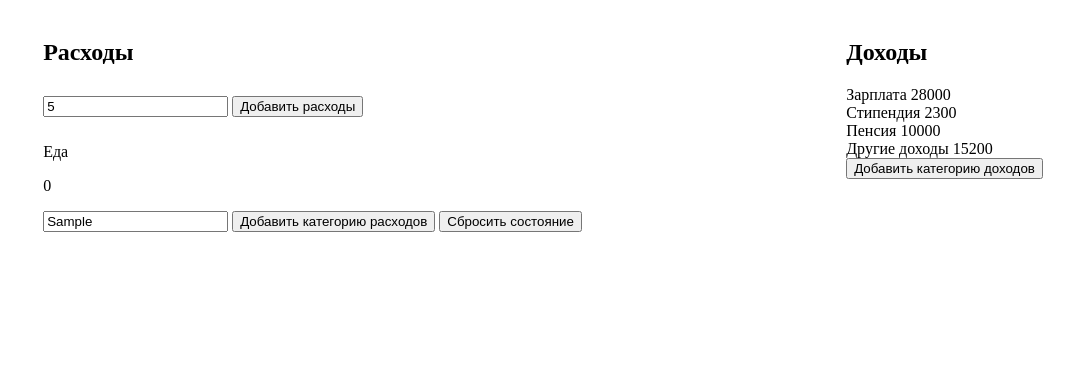
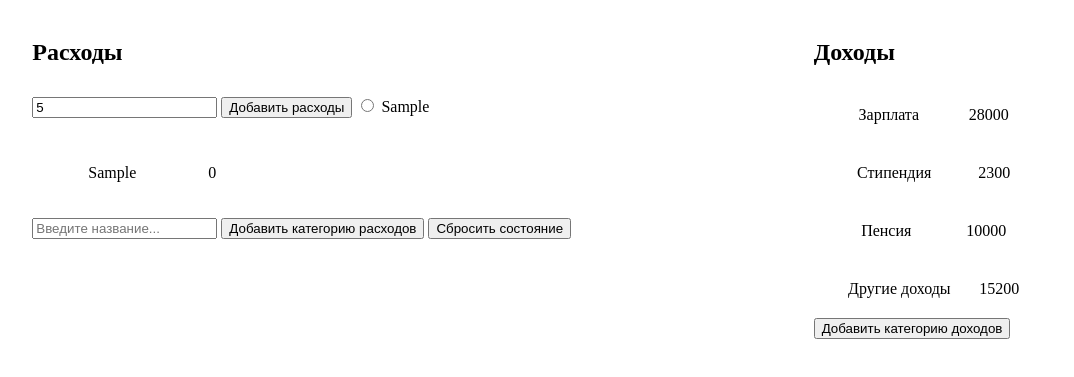
Before and after one commit to ktnkl/budget_tracker, a website: page index.html in a window 1280 px wide. Both pictures are taken after typing "5", "Sample" into the empty fields and a click on the button "Добавить категорию расходов". Shown: the part 61-438 px from the top of the page, without its empty margins (97-1171 px from the left). Drawn offline with Linux system fonts and the light colour scheme.

Commit message:
Сделал примерно то же, что и Витя на занятии, но своими руками, дальше изменяю структуру стейта

```diff
--- a/index.html
+++ b/index.html
@@ -12,21 +12,18 @@
 <body>
   <h1 class="main-title">Трекер финансов</h1>
   <div class="main-wrapper">
-    <article class="outcome">
+    <article class="outcome" id="outcome">
       <h1>Расходы</h1>
-      <form action="" class="outcome-form" id="outcome-form">
-        <input type="number">
-        <button class="outome-form__add" id="add-outcome">Добавить расходы</button>
-        <!-- тут будут отображаться категории -->
-    </form>
-      <section class="categories" id="categories-income-list">
-        <div class="categories-item">
-          <p class="categories-item__key">Еда</p>
-          <p class="categories-item__value">0</p>
-        </div>
+      <section class="outcome-form" id="outcome-form" name="outcome">
+        <input type="number" id="add-outcome-value">
+        <button class="outome-form__add" id="add-outcome" onclick="addCategoryValue(2)">Добавить расходы</button>
 
+        <!-- тут будут отображаться радио кнопки расходов -->
       </section>
-      <input type="text" placeholder="Введите название..." id="add-income-category-name">
+      <section class="categories" id="categories-outcome-list">
+      <!-- тут будут отображаться категории и их значения   -->
+      </section>
+      <input type="text" placeholder="Введите название..." id="add-outcome-category-name">
       <button class="outcome__add" id="add-outcome-category" onclick="addCategory(2)">Добавить категорию
         расходов</button>
       <button class="outcome__reset" onclick="resetState()">Сбросить состояние</button>
--- a/script.js
+++ b/script.js
@@ -1,9 +1,10 @@
 /// Model
 
 const defaultState = {
-  income: [], // { id: 1, categoryId: 1, value: 100}
-  outcome: [], // { id: 2, categoryId: 2, value: 100 }
-  category: [] // { categoryId: 1, name: 'Развлечения' }
+  income: [], // { categoryId: 1, value: 100}
+  outcome: [], // { categoryId: 2, value: 100 }
+  category: [], // { categoryId: 1, name: 'Развлечения' }
+  id: 0 //счетчик айди категории, общий для расходов и доходов
 }
 
 let savedState = localStorage.getItem('state')
@@ -20,9 +21,14 @@ let saveState = () => {
   localStorage.setItem('state', JSON.stringify(state))
 }
 
+
+
 /// View-Model
+let outcomeCounter = 0;
 
 let addCategory = (categoryId) => {
+  let id = state.id
+
   let inputId
   switch (categoryId) {
     case 1:
@@ -33,10 +39,34 @@ let addCategory = (categoryId) => {
     default:
       break;
   }
-  name = document.getElementById(inputId).value
-  state.category.push({ categoryId, name })
-  document.getElementById(inputId).value = '' // обнуляем инпут
-  render('outcome-form', state.category, 'categoryInput')
+  let $categoryInput = document.getElementById(inputId)
+  let categoryName = $categoryInput.value
+  $categoryInput.value = '' // обнуляем инпут
+
+  renderCategory(categoryName, id)
+  renderRadio(categoryName, id)
+
+  state.category.push({id, categoryId,categoryName})
+  state.id += 1
+}
+
+function renderRadio(categoryName, id) {
+  const $outcomeForm = document.getElementById("outcome-form")
+  let outcomeRadioHTML = `
+    <input type="radio" value="outcomeRadio${id}" name="outcome" class="${id}">
+    <label for="outcomeRadio${id}">${categoryName}</label>
+  `;
+  $outcomeForm.insertAdjacentHTML("beforeend", outcomeRadioHTML)
+}
+
+function renderCategory(categoryName, id) {
+  const $categoriesList = document.getElementById("categories-outcome-list");
+  const categoryHTML = `
+    <div class="${id} categories-item">
+      <p class="categories-item__key">${categoryName}</p>
+      <p class="categories-item__value">0</p>
+    </div>`
+  $categoriesList.insertAdjacentHTML("beforeend", categoryHTML)
 }
 
 let removeCategory = (categoryId) => {
@@ -48,35 +78,47 @@ let addCategoryValue = (categoryId) => {
   let inputId
   switch (categoryId) {
     case 1:
-      inputId = 'add-income'
+      inputId = 'add-income-value'
       break;
     case 2:
-      inputId = 'add-outcome'
+      inputId = 'add-outcome-value'
     default:
       break;
   }
   const value = document.getElementById(inputId).value
+  document.getElementById(inputId).value = ''
 
+  let $radios = document.getElementsByName("outcome");
+  let checkedId;
+  for (let i = 0; i < $radios.length; i++) {
+    if ($radios[i].checked) {
+      checkedId = $radios[i].classList[0]
+      break
+    }
+  }
+
+  state.outcome.push({checkedId, value})
+
+  for (key in state.outcome) {
+    console.log(state.outcome[key])
+  }
 }
 
 const defaultCategoryType = [{ categoryId: 1, name: 'Доходы' }, { categoryId: 2, name: 'Расходы' }]
 
-render = (elementId, model, blockType) => {
-  let element = document.getElementById(elementId)
-  model.forEach((item, index) => {
-    element.insertAdjacentHTML('beforeend', blockType === 'categoryInput' ? categoryInput('category' + index, item.name) : null)
-  })
-  saveState()
-}
+
+
+// render = (elementId, model, blockType) => {
+//   let element = document.getElementById(elementId)
+//   model.forEach((item, index) => {
+//     element.insertAdjacentHTML('beforeend', blockType === 'categoryInput' ? categoryInput('category' + index, item.name) : null)
+//   })
+//   saveState()
+// }
 
 /// Components
 
-let categoryInput = (value, name) => {
-  return `<input type="radio" value="${value}" name="outcome-catergory">
-   <label for="${value}">${name}</label>`
-}
 
-render('outcome-form', state.category, 'categoryInput')
 
 // function getSum() {
 //   let sum = 0;
--- a/style.css
+++ b/style.css
@@ -16,125 +16,17 @@
   padding: 10px 0;
 }
 
-/* .categories {
+.categories {
   display: flex;
   flex-wrap: wrap;
   justify-content: space-between;
   flex-direction: column;
 }
 
-.outcome-diagram {
-  height: 100px;
-  width: 100px;
-  border-radius: 50%;
-  background: conic-gradient(var(--food) 0deg var(--foodPercent),
-    var(--transport) var(--foodPercent) calc(var(--transportPercent) + var(--foodPercent)), red var(--transportPercent) var(--healthPercent), green var(--healthPercent) var(--h))
-}
-
 .categories-item {
   margin: 20px;
+  display: flex;
+  flex-direction: row;
+  justify-content: space-around;
+  width: 200px
 }
-
-#food {
-  position: relative;
-}
-
-#food::before {
-  content: "";
-  position:absolute;
-  left: -20px;
-  background-color: var(--food);
-  width: 16px;
-  height: 16px;
-}
-
-#transport {
-  position: relative;
-}
-
-#transport::before {
-  content: "";
-  position:absolute;
-  left: -20px;
-  background-color: var(--transport);
-  width: 16px;
-  height: 16px;
-}
-
-#health {
-  position: relative;
-}
-
-#health::before {
-  content: "";
-  position:absolute;
-  left: -20px;
-  background-color: red;
-  width: 16px;
-  height: 16px;
-}
-
-#home {
-  position: relative;
-}
-
-#home::before {
-  content: "";
-  position:absolute;
-  left: -20px;
-  background-color: green;
-  width: 16px;
-  height: 16px;
-}
-
-#salary {
-  position: relative;
-}
-
-#salary::before {
-  content: "";
-  position:absolute;
-  left: -20px;
-  background-color: green;
-  width: 16px;
-  height: 16px;
-}
-
-#schoolarship {
-  position: relative;
-}
-
-#schoolarship::before {
-  content: "";
-  position:absolute;
-  left: -20px;
-  background-color: navy;
-  width: 16px;
-  height: 16px;
-}
-
-#pension {
-  position: relative;
-}
-
-#pension::before {
-  content: "";
-  position:absolute;
-  left: -20px;
-  background-color: yellowgreen;
-  width: 16px;
-  height: 16px;
-}
-
-#other-incomes {
-  position: relative;
-}
-
-#other-incomes::before {
-  content: "";
-  position:absolute;
-  left: -20px;
-  background-color: coral;
-  width: 16px;
-  height: 16px;
-} */
```
